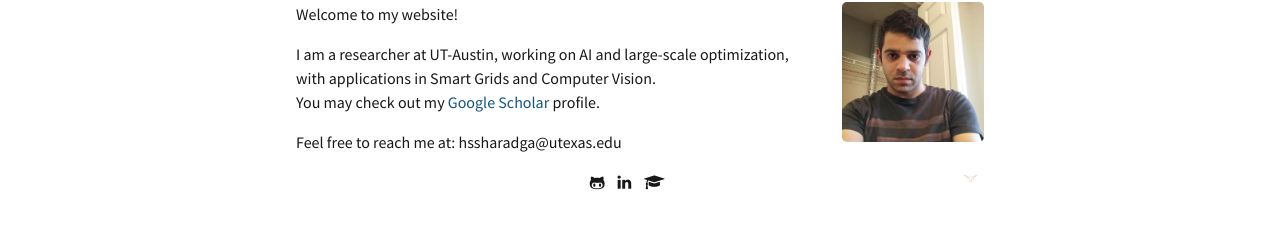
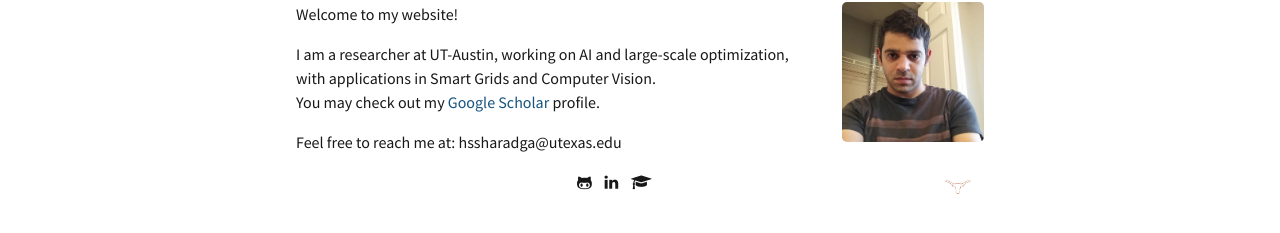
Before and after one commit to hssharadga/hssharadga.github.io, a Jekyll site: the page built from index.html, in a window 1280 px wide. Shown: the part 108-341 px from the top of the page. Built offline with Jekyll 4.4.1, drawn with Linux system fonts in a browser that asks for light colours.

Commit message:
Update index.html

```diff
--- a/index.html
+++ b/index.html
@@ -41,7 +41,7 @@
 <!-- <img src="/assets/austin.jpg" alt="UT Austin Logo" height="155" align="right">
  -->
 
-<img src="/assets/austin1.png" alt="UT Austin Logo" height="17.5" align="right">
+<img src="/assets/austin1.png" alt="UT Austin Logo" height="35" align="right">
 
 
 </div>
```
